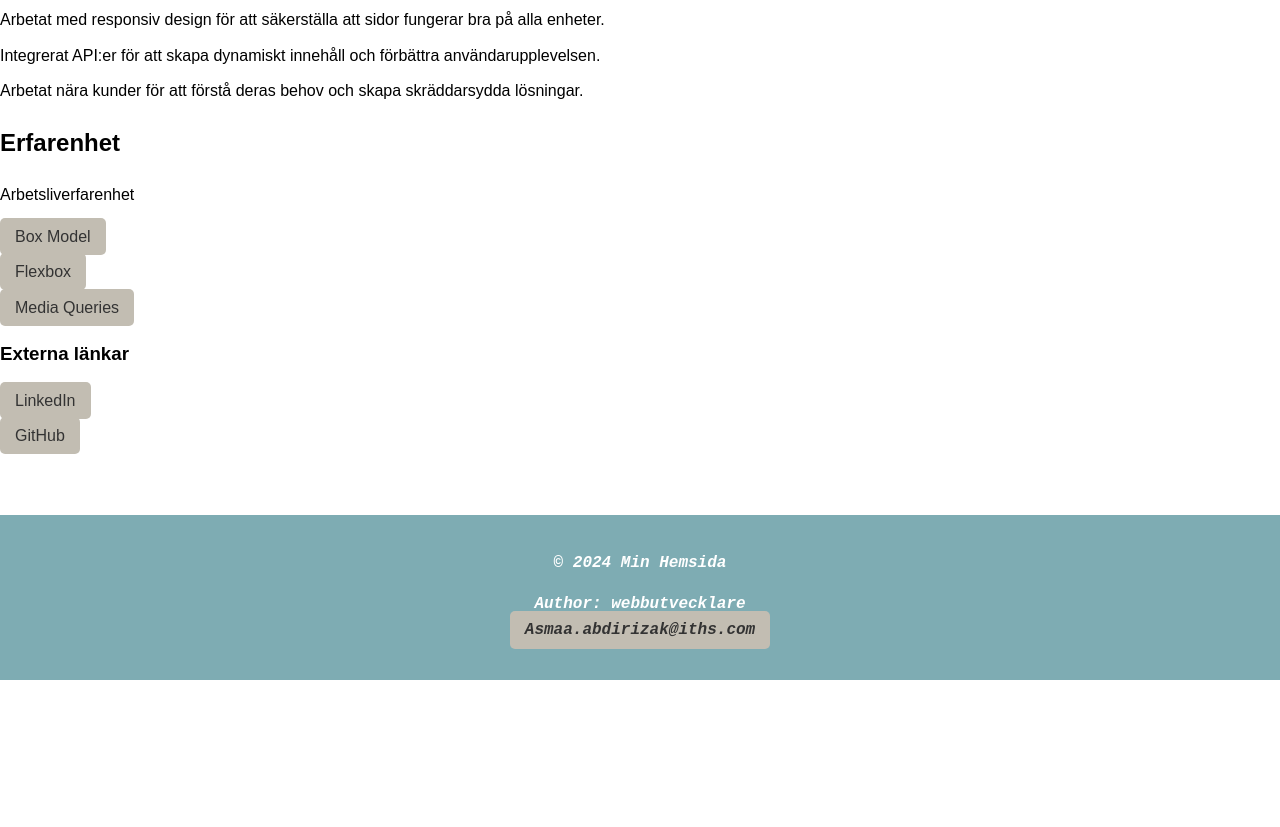
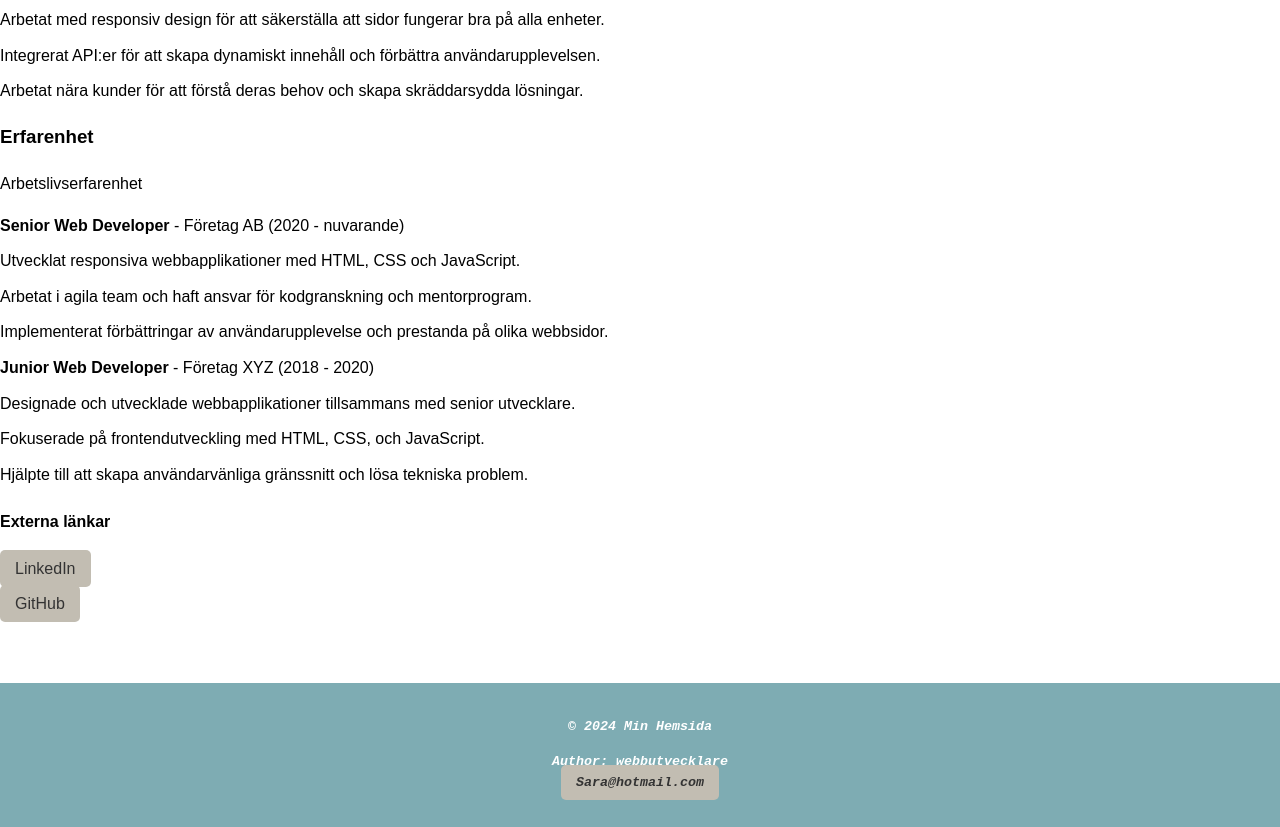
Before and after one commit to Ezma21/Aa, a plain HTML site: page Web projekt/Index.html in a window 1280 px wide. Shown: the part 852-1679 px from the top of the page. Before the commit the page ends 1532 px from the top, so only its background shows below. Drawn offline with Linux system fonts and the light colour scheme; files that its build step writes are made by us from their sources; files whose address does not match are found by name.

Commit message:
Update Index.html

```diff
--- a/Web projekt/Index.html
+++ b/Web projekt/Index.html
@@ -10,17 +10,17 @@
 	</head>
 	<body>
 		<header>
-			<h1>OM mig</h1>
+			<h1>Sara</h1>
+			<div class="imgBx"></div>
 			<img src="https://plus.unsplash.com/premium_photo-1682437845919-2f07f880d07b?q=80&w=2944&auto=format&fit=crop&ixlib=rb-4.0.3&ixid=M3wxMjA3fDB8MHxwaG90by1wYWdlfHx8fGVufDB8fHx8fA%3D%3D" alt="Porträttbild på Sara" class="profile-photo" />
 			<nav aria-label="Huvudnavigering">
 				<ul>
 					<li><a href="index.html" aria-label="Hemsidan">Hem</a></li>
 					<li><a href="about.html" aria-label="Läs mer om mig">Om mig</a></li>
-					<li><a href="contact.html" aria-label="Kontakta mig">Kontakt</a></li>
+					<li><a href="contact-form.html" aria-label="Kontakta mig">Kontakta mig</a></li>
 				</ul>
 			</nav>
 		</header>
-
 		<main>
 			<section>
 				<h2>Om mig</h2>
@@ -40,16 +40,30 @@
 			</section>
 
 			<section>
-				<h2>Erfarenhet</h2>
-				<p>Arbetsliverfarenhet</p>
+				<h3>Erfarenhet</h3>
+				<p>Arbetslivserfarenhet</p>
 				<ul>
-					<li><a href="box-model.html">Box Model</a></li>
-					<li><a href="flexbox.html">Flexbox</a></li>
-					<li><a href="media-queries.html">Media Queries</a></li>
+					<li>
+						<strong>Senior Web Developer</strong> - Företag AB (2020 - nuvarande)
+						<ul>
+							<li>Utvecklat responsiva webbapplikationer med HTML, CSS och JavaScript.</li>
+							<li>Arbetat i agila team och haft ansvar för kodgranskning och mentorprogram.</li>
+							<li>Implementerat förbättringar av användarupplevelse och prestanda på olika webbsidor.</li>
+						</ul>
+					</li>
+					<li>
+						<strong>Junior Web Developer</strong> - Företag XYZ (2018 - 2020)
+						<ul>
+							<li>Designade och utvecklade webbapplikationer tillsammans med senior utvecklare.</li>
+							<li>Fokuserade på frontendutveckling med HTML, CSS, och JavaScript.</li>
+							<li>Hjälpte till att skapa användarvänliga gränssnitt och lösa tekniska problem.</li>
+						</ul>
+					</li>
 				</ul>
 			</section>
+
 			<aside>
-				<h3>Externa länkar</h3>
+				<h4>Externa länkar</h3>
 				<ul>
 					<li><a href="https://www.linkedin.com">LinkedIn</a></li>
 					<li><a href="https://www.github.com">GitHub</a></li>
@@ -58,11 +72,16 @@
 		</main>
 
 		<footer>
-			<p>© 2024 Min Hemsida</p>
-			<p>Author: webbutvecklare<br>
-				<a href="mailto:Sara@hotmail.com">Asmaa.abdirizak@iths.com</a></p>
+			<small>
+				<p>© 2024 Min Hemsida</p>
+				<p>Author: webbutvecklare<br>
+					<a href="mailto:Sara@hotmail.com">Sara@hotmail.com</a></p>
+			</small>
+
 		</footer>
 
 		<script src="js/script.js"></script>
+		<script src="contact-form.js"></script>
+		<script src="enkel-react.js"></script>
 	</body>
 </html>
```
